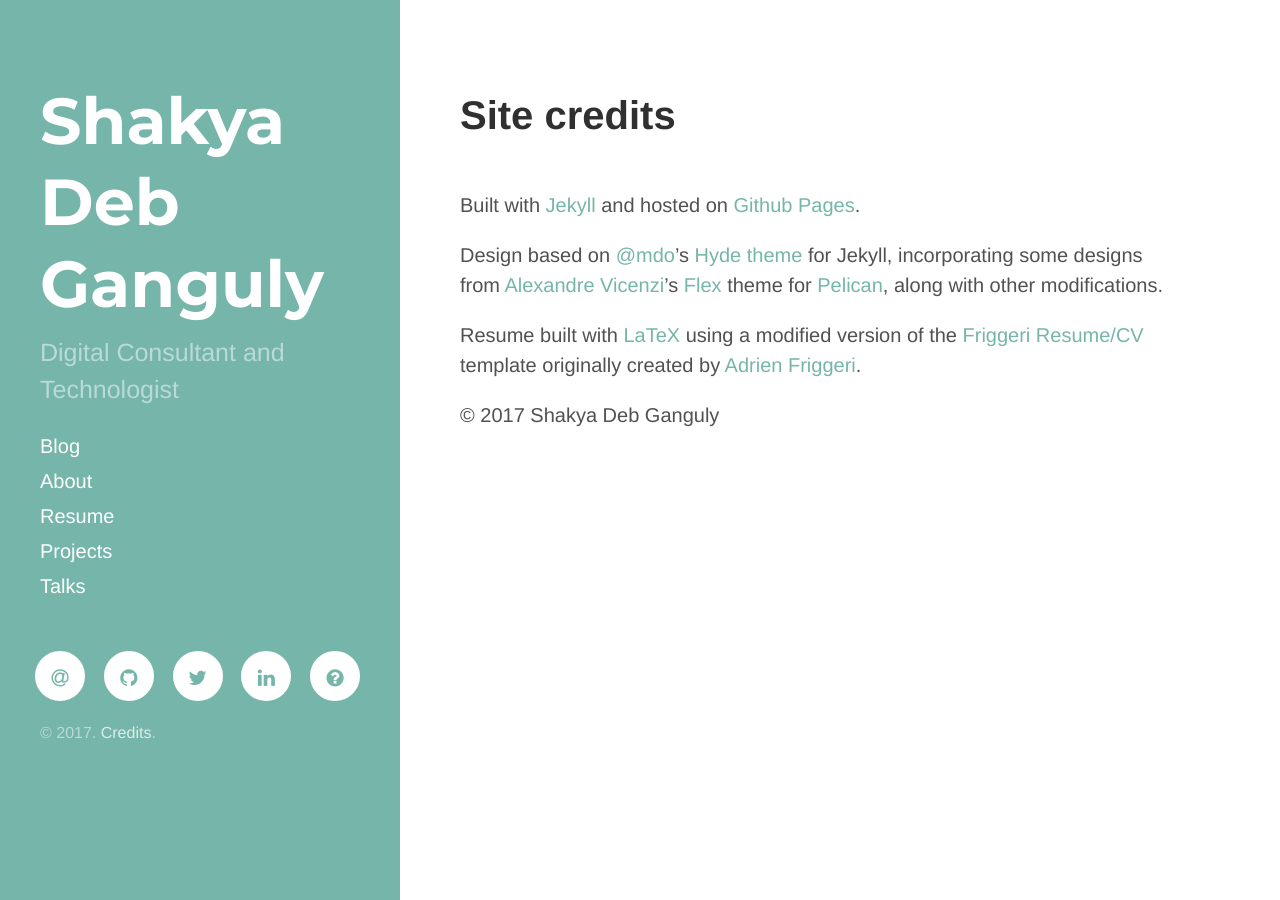
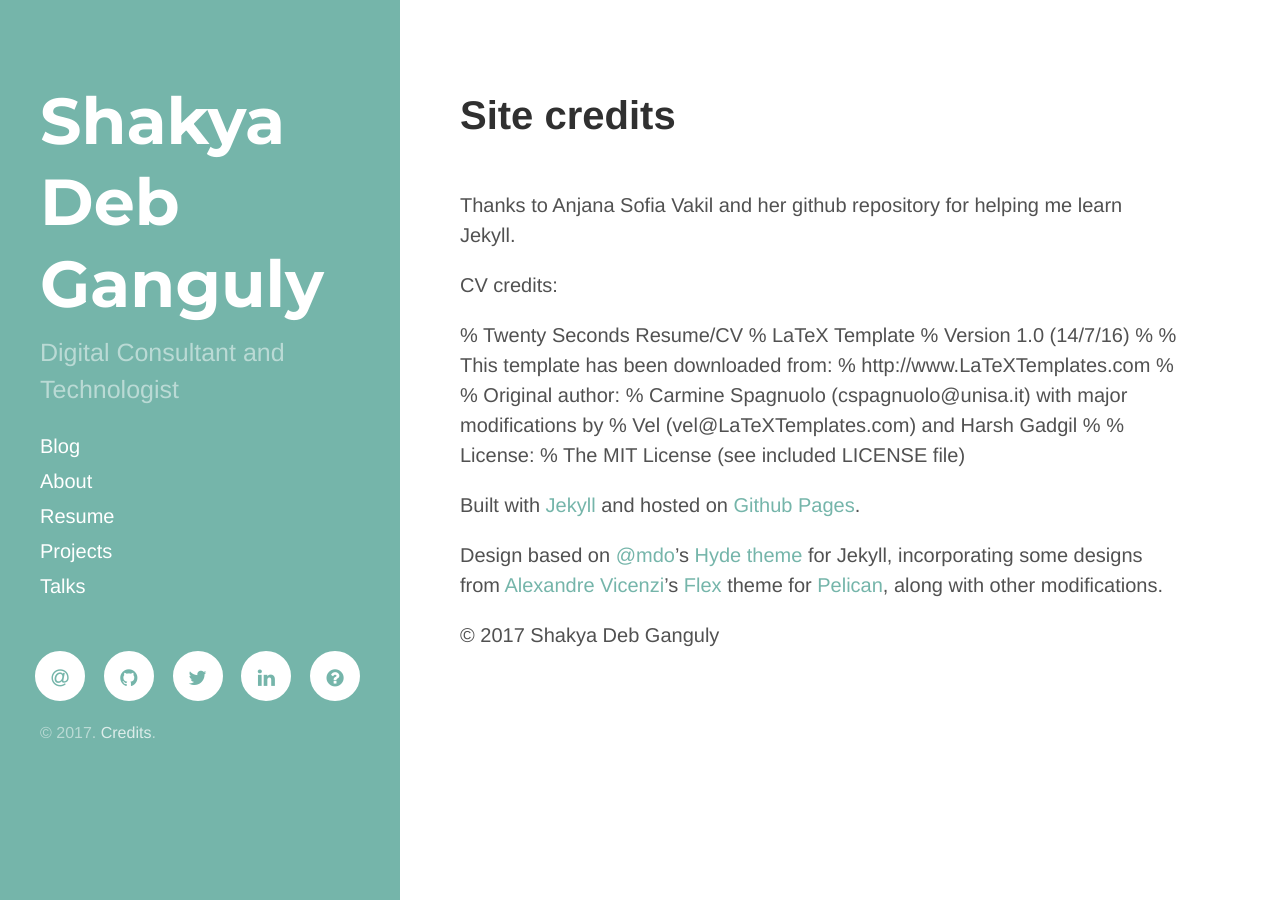
Before and after one commit to cs-ox-wolf3794/cs-ox-wolf3794.github.io, a Jekyll site: the page built from credits/index.md, in a window 1280 px wide. Built offline with Jekyll 4.4.1, drawn with Linux system fonts in a browser that asks for light colours; nearby versions of some CDN libraries.

Commit message:
Modifying the Credits!

```diff
--- a/credits/index.md
+++ b/credits/index.md
@@ -2,6 +2,24 @@
 layout: page
 title: Site credits
 ---
+
+Thanks to Anjana Sofia Vakil and her github repository for helping me learn Jekyll.
+
+CV credits:
+
+% Twenty Seconds Resume/CV
+% LaTeX Template
+% Version 1.0 (14/7/16)
+%
+% This template has been downloaded from:
+% http://www.LaTeXTemplates.com
+%
+% Original author:
+% Carmine Spagnuolo (cspagnuolo@unisa.it) with major modifications by
+% Vel (vel@LaTeXTemplates.com) and Harsh Gadgil
+%
+% License:
+% The MIT License (see included LICENSE file)
 
 Built with <a href="http://jekyllrb.com" target="_blank">Jekyll</a> and hosted on <a href="https://pages.github.com/" target="_blank">Github Pages</a>.
 
@@ -10,6 +28,4 @@ incorporating some designs from <a href="http://alexandrevicenzi.com" target="_b
 <a href="https://github.com/alexandrevicenzi/flex" target="_blank">Flex</a> theme for
 <a href="http://getpelican.com" target="_blank">Pelican</a>, along with other modifications.
 
-Resume built with <a href="https://www.latex-project.org/">LaTeX</a> using a modified version of the <a href="http://www.latextemplates.com/template/friggeri-resume-cv">Friggeri Resume/CV</a> template originally created by <a href="https://github.com/afriggeri">Adrien Friggeri</a>.
-
 &copy; {{ site.time | date: '%Y' }} {{ site.author.name }}
```
